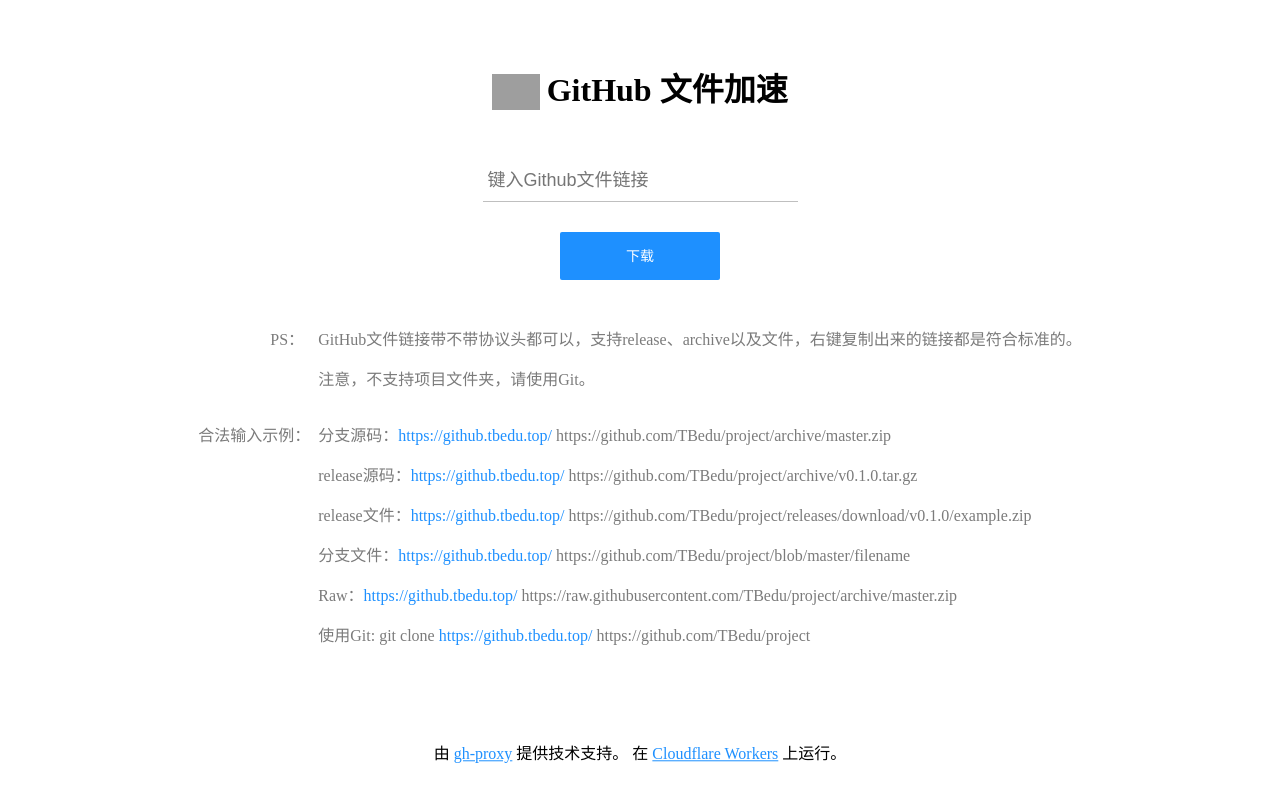
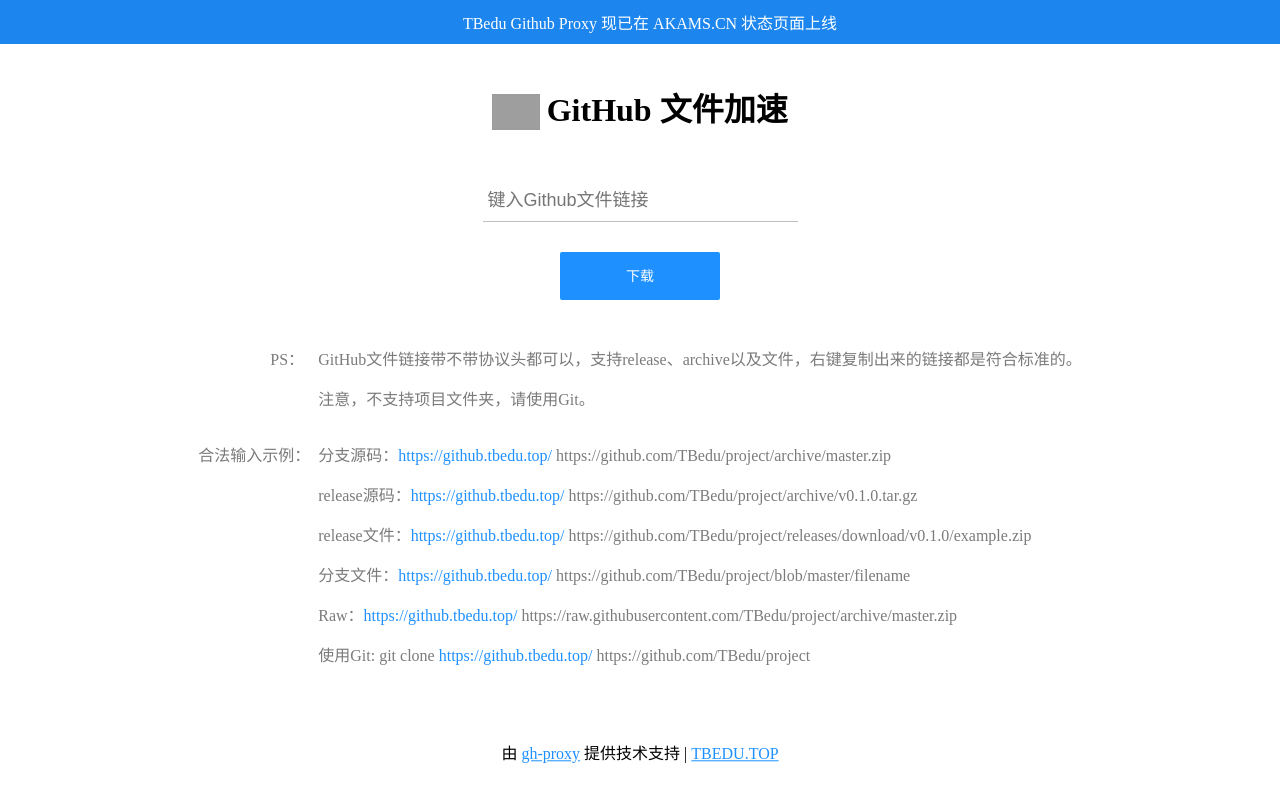
Before and after one commit to TBedu/xsn-site, a plain HTML site: page assets/pages/gh-porxy/index.html in a window 1280 px wide. Drawn offline with Linux system fonts and the light colour scheme; grey boxes are pictures that could not be loaded.

Commit message:
upload gh-proxy

```diff
--- a/assets/pages/gh-porxy/index.html
+++ b/assets/pages/gh-porxy/index.html
@@ -1,6 +1,24 @@
 <!DOCTYPE html>
 <html lang="zh-Hans">
     <style>
+        /* 新增通知栏样式 */
+        .notification-bar {
+            position: fixed;
+            top: 0;
+            left: 0;
+            width: 100%;
+            background: #1E90FF;
+            color: white;
+            text-align: center;
+            padding: 10px;
+            text-decoration: none;
+            z-index: 1000;
+            transition: background 0.2s;
+        }
+        .notification-bar:hover {
+            background: #1C86EE;
+        }
+
         html,body {
             width: 100%;
             margin: 0
@@ -12,7 +30,7 @@
 
         body {
             min-height: 100%;
-            padding: 20px;
+            padding: 60px 20px 20px;
             box-sizing: border-box
         }
 
@@ -121,6 +139,10 @@
         <title>GitHub 文件加速</title>
     </head>
     <body class="flex">
+        <a href="https://status.akams.cn/status/services" target="_blank" class="notification-bar">
+            TBedu Github Proxy 现已在 AKAMS.CN 状态页面上线
+        </a>
+
         <h1 style="margin-bottom: 50px">
             <img src="https://www.helloimg.com/i/2025/02/01/679d80bfee0d1.png" style="width: 1.5em;margin-right: .2em;vertical-align: bottom;">GitHub 文件加速
         </h1>
@@ -163,8 +185,8 @@
         </form>
         <p style="position: sticky;top: calc(100% - 2.5em);">
             由 <a style="color: #1E90FF" href="https://github.com/hunshcn/gh-proxy" target="_blank">gh-proxy</a>
-    提供技术支持。
-    在 <a style="color: #1E90FF" href="https://workers.cloudflare.com/" target="_blank">Cloudflare Workers</a>
-    上运行。
+            提供技术支持 |
+            <a style="color: #1E90FF" href="https://www.tbedu.top" target="_blank">TBEDU.TOP</a>
         </p>
-</body></html>
+    </body>
+</html>
```
Lines whose indentation alone changed are shown as unchanged.
